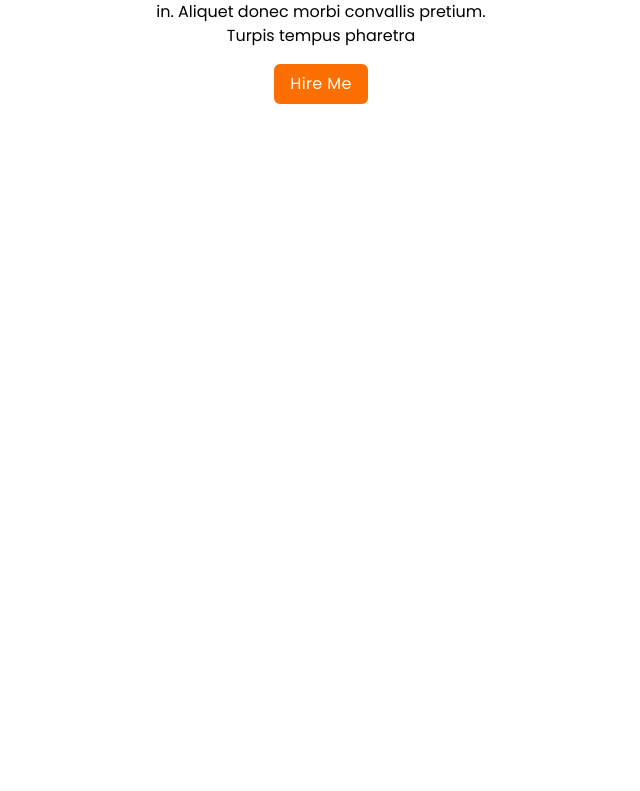
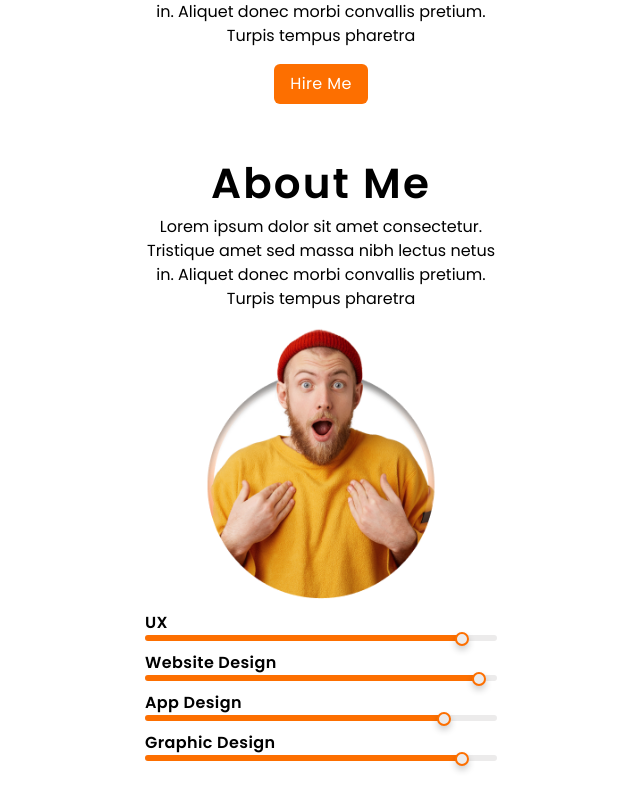
Before and after one commit to leonardomp22000/portfolio, a Next.js app: page / in a window 1280 px wide. Shown: the part 546-1337 px from the top of the page, without its empty margins (319-959 px from the left). Before the commit the page ends 800 px from the top, so only its background shows below. Built offline with nearby package versions, Linux system fonts and the light colour scheme.

Commit message:
AboutMe done, creation of Skills, Paragraph and Title component

```diff
--- /dev/null
+++ b/src/components/AboutMe.jsx
@@ -0,0 +1,44 @@
+import Title from "./Title";
+import Paragraph from "./Paragraph";
+import Image from "next/image";
+import Skill from "./Skill";
+
+const skills = [
+  { name: "UX", level: 90 },
+  { name: "Website Design", level: 95 },
+  { name: "App Design", level: 85 },
+  { name: "Graphic Design", level: 90 },
+];
+export default function AboutMe() {
+  return (
+    <>
+      <section className="p-4 max-w-sm mx-auto text-center">
+        <Title> About Me </Title>
+        <Paragraph>
+          Lorem ipsum dolor sit amet consectetur. Tristique amet sed massa nibh
+          lectus netus in. Aliquet donec morbi convallis pretium. Turpis tempus
+          pharetra
+        </Paragraph>
+        <Image
+          src={"/images/AboutMe.webp"}
+          alt="AboutMeImage"
+          width={300}
+          height={300}
+          className="mx-auto p-4"
+        />
+
+        {skills.map((skill, index) => {
+          return (
+            <Skill
+              skillLevel={skill.level}
+              key={index}
+            >
+              {" "}
+              {skill.name}
+            </Skill>
+          );
+        })}
+      </section>
+    </>
+  );
+}
--- a/src/components/HeroSection.jsx
+++ b/src/components/HeroSection.jsx
@@ -1,9 +1,10 @@
 import Image from "next/image";
 import Button from "./Button";
+import Paragraph from "./Paragraph";
 export default function HeroSection() {
   return (
     <>
-      <section className=" max-w-sm mx-auto">
+      <section className=" max-w-sm mx-auto p-4">
         <h6 className="text-black text-base font-semibold font-poppins tracking-wide px-4">
           Hi I am
         </h6>
@@ -16,9 +17,7 @@ export default function HeroSection() {
         <h2 className="text-black text-5xl font-bold font-poppins leading-[57px] tracking-wider px-4 text-end">
           Engineer
         </h2>
-      </section>
 
-      <section>
         <Image
           src={"/images/ProfilePicture.webp"}
           alt="Profile picture"
@@ -27,17 +26,17 @@ export default function HeroSection() {
           priority
           className="mx-auto p-5"
         />
-      </section>
 
-      <section className="text-base font-poppins p-4 mx-auto text-center max-w-sm">
+        <Paragraph>
           Lorem ipsum dolor sit amet consectetur. Tristique amet sed massa nibh
           lectus netus in. Aliquet donec morbi convallis pretium. Turpis tempus
           pharetra
-      </section>
+        </Paragraph>
 
-      <div className=" mx-auto text-center max-w-sm">
+        <div className="text-center p-4">
           <Button handleFunction={() => console.log("Hola")}>Hire Me</Button>
         </div>
+      </section>
     </>
   );
 }
--- a/src/components/Navbar.jsx
+++ b/src/components/Navbar.jsx
@@ -10,7 +10,7 @@ function download() {
 }
 export default function Navbar() {
   return (
-    <nav className=" p-3 max-w-sm flex justify-end gap-4 mx-auto ">
+    <nav className=" p-3 max-w-sm flex justify-end gap-4 mx-auto items-end ">
       <Button handleFunction={download}>Download CV</Button>
       <Menu />
     </nav>
--- /dev/null
+++ b/src/components/Paragraph.jsx
@@ -0,0 +1,9 @@
+export default function Paragraph({ children }) {
+  return (
+    <>
+      <p className="text-base font-poppins  mx-auto text-center max-w-sm">
+        {children}
+      </p>
+    </>
+  );
+}
--- /dev/null
+++ b/src/components/Skill.jsx
@@ -0,0 +1,28 @@
+export default function Skill({ children, skillLevel }) {
+  return (
+    <div className="w-full h-10 relative">
+      {/* Título de la habilidad */}
+      <div className="h-[23.80px] left-0 top-[-4px] absolute text-black text-base font-semibold font-['Poppins'] tracking-wide">
+        {children}
+      </div>
+
+      {/* Contenedor de la barra de progreso */}
+      <div className="w-full h-[13.94px] left-0 top-5 absolute">
+        {/* Barra de fondo */}
+        <div className="w-full h-[5.23px] absolute bg-[#ecebeb] rounded-md"></div>
+
+        {/* Barra de progreso con width dinámico */}
+        <div
+          className="h-[5.23px] absolute bg-[#fd6f00] rounded-md transition-all duration-500"
+          style={{ width: `${skillLevel}%` }} // ✅ Se ajusta el ancho según la prop
+        ></div>
+
+        {/* Indicador (Punto al final) */}
+        <div
+          className="h-[13.94px] w-[13.94px] top-[-3px] absolute bg-[#ecebeb] rounded-full shadow-[0px_4px_7px_0px_rgba(0,0,0,0.20)] border-2 border-[#fd6f00] transition-all duration-500"
+          style={{ left: `calc(${skillLevel}% - 7px)` }} // ✅ Se mueve según el nivel
+        ></div>
+      </div>
+    </div>
+  );
+}
--- /dev/null
+++ b/src/components/Title.jsx
@@ -0,0 +1,9 @@
+export default function Title({ children }) {
+  return (
+    <>
+      <h2 className="text-black text-[42px] font-semibold font-poppins tracking-wider">
+        {children}
+      </h2>
+    </>
+  );
+}
--- a/src/pages/index.js
+++ b/src/pages/index.js
@@ -1,5 +1,6 @@
 import Navbar from "@/components/Navbar";
 import HeroSection from "@/components/HeroSection";
+import AboutMe from "@/components/AboutMe";
 
 export default function Home() {
   return (
@@ -9,6 +10,7 @@ export default function Home() {
       </header>
       <main>
         <HeroSection />
+        <AboutMe />
       </main>
     </>
   );
```
Also changed, not shown: public/images/AboutMe.webp (added). Lines whose indentation alone changed are shown as unchanged.
